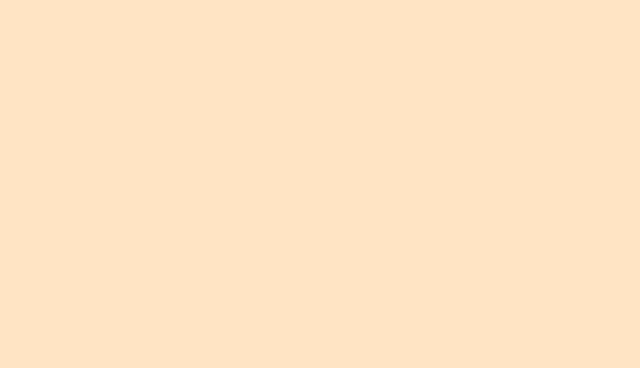
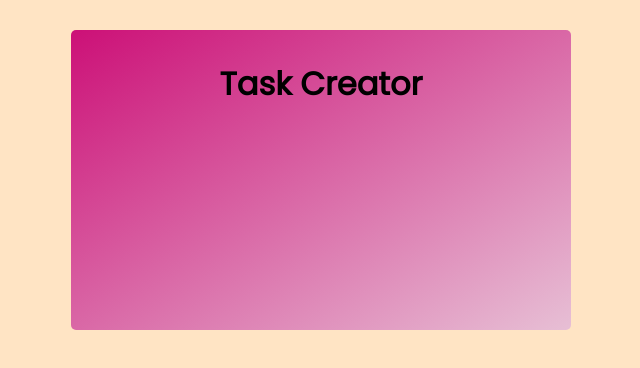
Before and after one commit to lutfullahcelenk/task-creator-app, a React (Create React App) app: page / in a window 1280 px wide. Shown: the top 368 px of the page, without its empty margins (319-959 px from the left). Built offline with nearby package versions, Linux system fonts and the light colour scheme.

Commit message:
Header components is created and now we will add Button component into Header as a child component

```diff
--- a/src/App.js
+++ b/src/App.js
@@ -1,9 +1,15 @@
 import React from 'react';
 import "./App.css";
+import Header from './components/Header';
 
 function App() {
     return (
-        <div>
+        <div className="container">
+
+            <Header
+                title = "Task Creator"
+
+            />
 
         </div>
     )
--- a/src/components/Header.js
+++ b/src/components/Header.js
@@ -0,0 +1,11 @@
+import React from 'react';
+
+function Header({title}) {
+    return (
+        <header className="header">
+            <h1> {title} </h1>
+        </header>
+    )
+}
+
+export default Header
```
